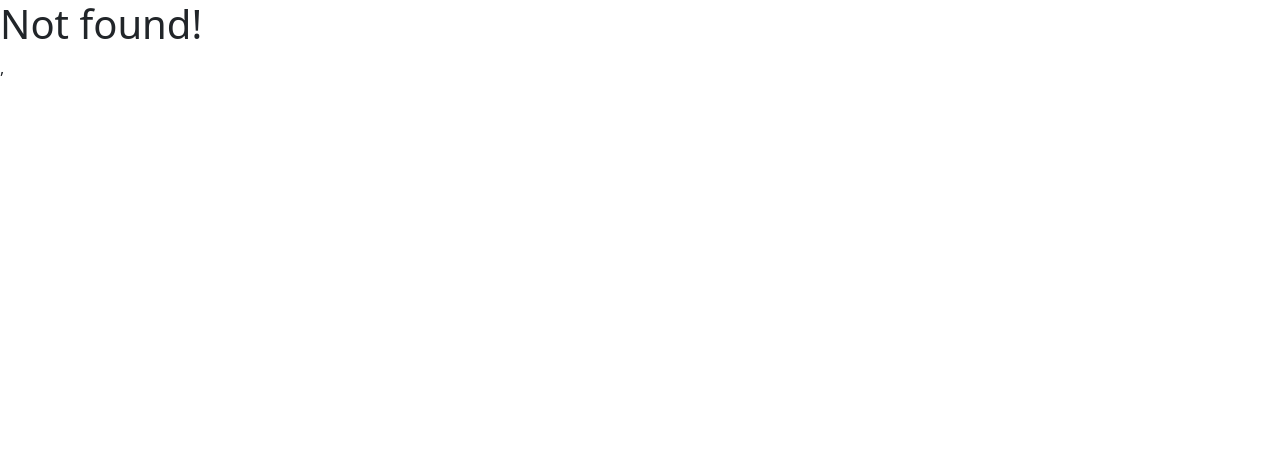
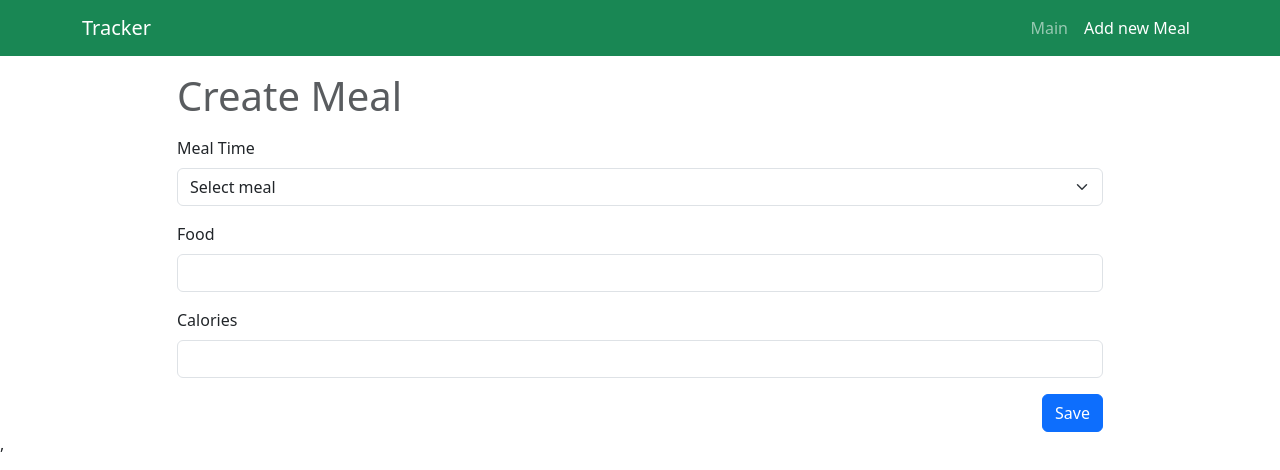
Before and after one commit to bss94/HW66CalTracker, a React (Vite) app: page /meal/add in a window 1280 px wide. Before the commit this address had no page. Shown: the top 470 px of the page. Built offline with nearby package versions, Linux system fonts and the light colour scheme.

Commit message:
step 2:create layout, Toolbar; complete MealForm,Toolbar,Layout; import MealForm to containers AddMeal,EditMeal

```diff
--- a/src/App.tsx
+++ b/src/App.tsx
@@ -1,12 +1,24 @@
-import {Route, Routes} from 'react-router-dom';
+import {NavLink, Route, Routes} from 'react-router-dom';
+import EditMeal from './containers/EditMeal/EditMeal';
+import AddMeal from './containers/AddMeal/AddMeal';
+import Main from './containers/Main/Main';
+import {Container, Row} from 'react-bootstrap';
+import Layout from './components/Layout/Layout';
 
 const App = () => (
     <>
-      <Routes>
-        <Route path="/" element={<div/>}/>
+      <Layout>
+        <Routes>
+          <Route path="/" element={<Main/>}/>
+          <Route path="/meal/:id/edit" element={<EditMeal/>}/>
+          <Route path="/meal/add" element={<AddMeal/>}/>
+          <Route path="*" element={<h1>Not found!</h1>}/>
+        </Routes>
+      </Layout>
 
-        <Route path="*" element={<h1>Not found!</h1>} />
-      </Routes>
+
+
+
     </>
 );
 
--- /dev/null
+++ b/src/components/Layout/Layout.tsx
@@ -0,0 +1,22 @@
+import React, {PropsWithChildren} from 'react';
+import Toolbar from "../Toolbar/Toolbar";
+import {Container, Row} from 'react-bootstrap';
+
+const Layout: React.FC<PropsWithChildren> = ({children}) => {
+  return (
+    <>
+      <header>
+        <Toolbar/>
+      </header>
+      <main>
+        <Container>
+          <Row>
+            {children}
+          </Row>
+        </Container>
+      </main>
+    </>
+  );
+};
+
+export default Layout;
--- a/src/components/MealForm/MealForm.tsx
+++ b/src/components/MealForm/MealForm.tsx
@@ -1,11 +1,107 @@
-import React from 'react';
+import React, {useState} from 'react';
+import SubmitBtn from './SubmitBtn/SubmitBtn';
+import {Col, Form, Spinner} from 'react-bootstrap';
 
-const MealForm = () => {
-  return (
-    <div>
-      mealform
+interface Props {
+  isEdit?: boolean;
+  isLoading?: boolean;
+}
+
+const MealForm: React.FC<Props> = ({
+  isEdit,
+  isLoading,
+
+}) => {
+  const [mealMutation, setMealMutation] = useState<MealMutation>({
+    mealTime: '',
+    food: '',
+    calories: ''
+  });
+  const [isSending, setIsSending] = useState(false);
+
+  const changeField = (
+    event: React.ChangeEvent<HTMLInputElement | HTMLTextAreaElement | HTMLSelectElement>,
+  ) => {
+    const {name, value} = event.target;
+    setMealMutation((prev) => ({
+      ...prev,
+      [name]: value,
+    }));
+  };
+
+  const onFormSubmit = async (event: React.FormEvent) => {
+    setIsSending(true);
+    event.preventDefault();
+    const postData: Meal = {
+      ...mealMutation,
+      calories: parseFloat(mealMutation.calories)
+    };
+  };
+
+  return isLoading ?
+    <div className="text-center mt-3">
+      <Spinner className="mt-3" animation="border" variant="primary"/>
     </div>
-  );
+    :
+    (
+      <>
+        <Col/>
+        <Col sm={10}>
+          <Form onSubmit={onFormSubmit} className="mt-3">
+            <Form.Text muted><h1>{isEdit ? 'Edit Meal' : 'Create Meal'}</h1></Form.Text>
+            <Form.Group className="mt-3 mb-3"
+                        controlId="meaLTime"
+            >
+              <Form.Label>Meal Time</Form.Label>
+              <Form.Select
+                name="mealTime"
+                value={mealMutation.mealTime}
+                onChange={changeField}
+                required
+              >
+
+                <option value="">Select meal</option>
+                <option value="Breakfast">Breakfast</option>
+                <option value="Snack">Snack</option>
+                <option value="Lunch">Lunch</option>
+                <option value="Dinner">Dinner</option>
+
+              </Form.Select>
+            </Form.Group>
+            <Form.Group className="mb-3"
+                        controlId="food"
+            >
+              <Form.Label>Food</Form.Label>
+              <Form.Control
+                type="text"
+                name="food"
+                value={mealMutation.food}
+                onChange={changeField}
+                required
+              />
+            </Form.Group>
+            <Form.Group
+              className="mb-3"
+              controlId="calories"
+            >
+              <Form.Label>Calories</Form.Label>
+              <Form.Control
+                type="number"
+                name="calories"
+                value={mealMutation.calories}
+                onChange={changeField}
+                required
+              />
+
+            </Form.Group>
+            <div className="d-flex justify-content-end">
+              <SubmitBtn isSending={isSending}/>
+            </div>
+          </Form>
+        </Col>
+        <Col/>
+      </>
+    );
 };
 
 export default MealForm;
--- a/src/components/MealForm/SubmitBtn/SubmitBtn.tsx
+++ b/src/components/MealForm/SubmitBtn/SubmitBtn.tsx
@@ -1,11 +1,33 @@
 import React from 'react';
+import {Button, Spinner} from 'react-bootstrap';
 
-const SubmitBtn = () => {
-  return (
-    <div>
 
-    </div>
-  );
-};
+interface Props {
+  isSending: boolean;
+}
+
+const SubmitBtn: React.FC<Props> = ({isSending}) => (
+  <>
+    <Button variant="primary"
+            type="submit"
+            disabled={isSending}
+    >
+      {isSending
+        ? <>
+          <Spinner
+            as="span"
+            animation="border"
+            size="sm"
+            role="status"
+            aria-hidden="true"
+          />
+          <span className="visually-hidden">Loading...</span>
+        </>
+        : 'Save'
+      }
+    </Button>
+  </>
+);
+
 
 export default SubmitBtn;
--- /dev/null
+++ b/src/components/Toolbar/Toolbar.tsx
@@ -0,0 +1,21 @@
+import React from 'react';
+import {Container, Nav, Navbar} from 'react-bootstrap';
+import {NavLink} from 'react-router-dom';
+
+const Toolbar= () => {
+  return (
+    <Navbar bg="success" data-bs-theme="dark">
+      <Container>
+        <NavLink className="navbar-brand" to="/">
+         Tracker
+        </NavLink>
+        <Nav className="ms-auto">
+          <NavLink className="nav-link" to={`/`}>Main</NavLink>
+          <NavLink className="nav-link" to={'/meal/add'}>Add new Meal</NavLink>
+        </Nav>
+      </Container>
+    </Navbar>
+  );
+};
+
+export default Toolbar;
--- a/src/containers/AddMeal/AddMeal.tsx
+++ b/src/containers/AddMeal/AddMeal.tsx
@@ -1,10 +1,14 @@
 import React from 'react';
+import MealForm from '../../components/MealForm/MealForm';
 
 const AddMeal = () => {
+
+
+
   return (
-    <div>
-
-    </div>
+    <>
+      <MealForm/>
+    </>
   );
 };
 
--- a/src/containers/EditMeal/EditMeal.tsx
+++ b/src/containers/EditMeal/EditMeal.tsx
@@ -1,10 +1,11 @@
 import React from 'react';
+import MealForm from '../../components/MealForm/MealForm';
 
 const EditMeal = () => {
   return (
-    <div>
-
-    </div>
+    <>
+      <MealForm isEdit/>
+    </>
   );
 };
 
--- a/src/containers/Main/Main.tsx
+++ b/src/containers/Main/Main.tsx
@@ -1,10 +1,11 @@
 import React from 'react';
+import MealList from '../../components/MealList/MealList';
 
 const Main = () => {
   return (
-    <div>
-
-    </div>
+    <>
+      <MealList/>
+    </>
   );
 };
 
```
Also changed, not shown: src/types.ts (+10 -0 lines).
